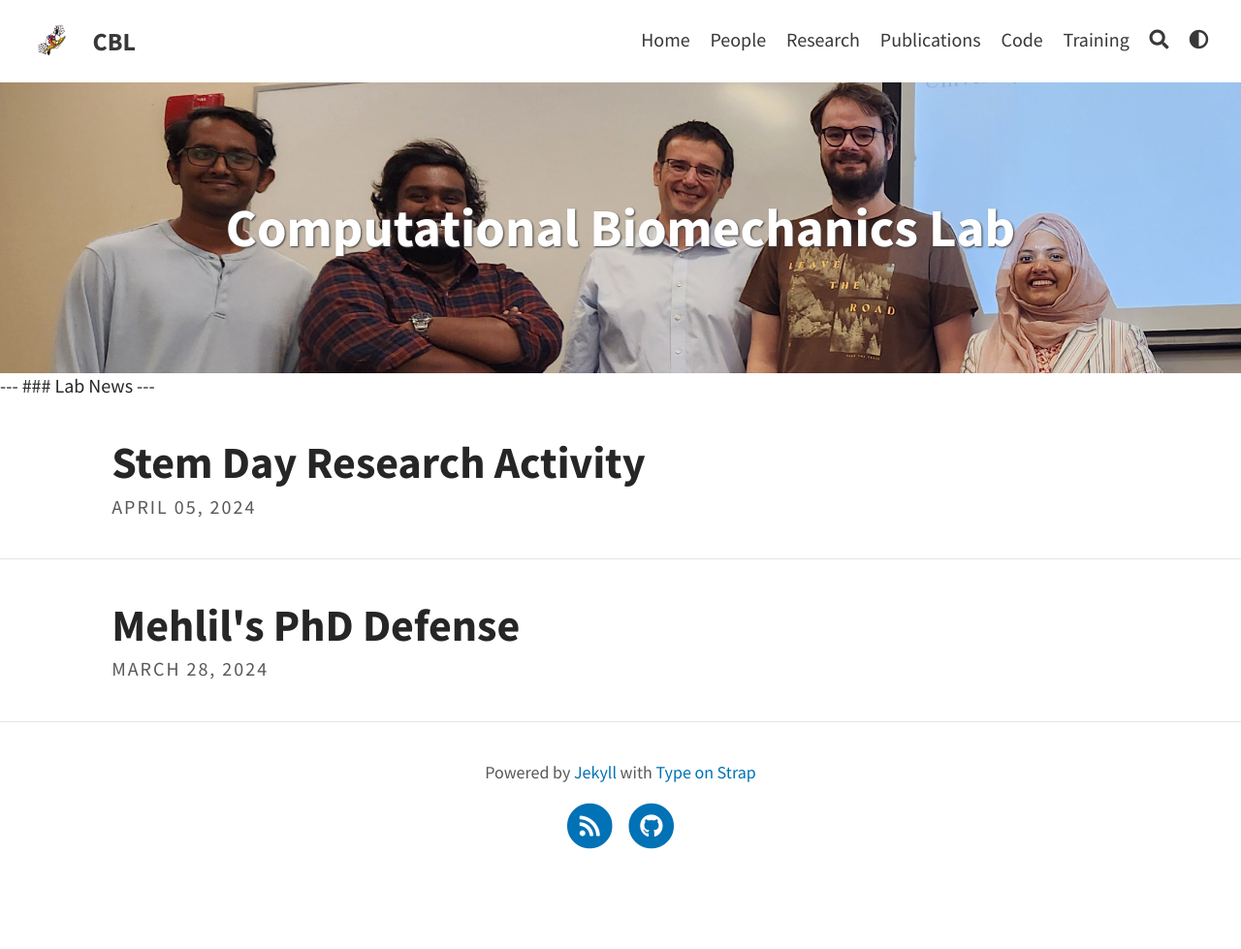
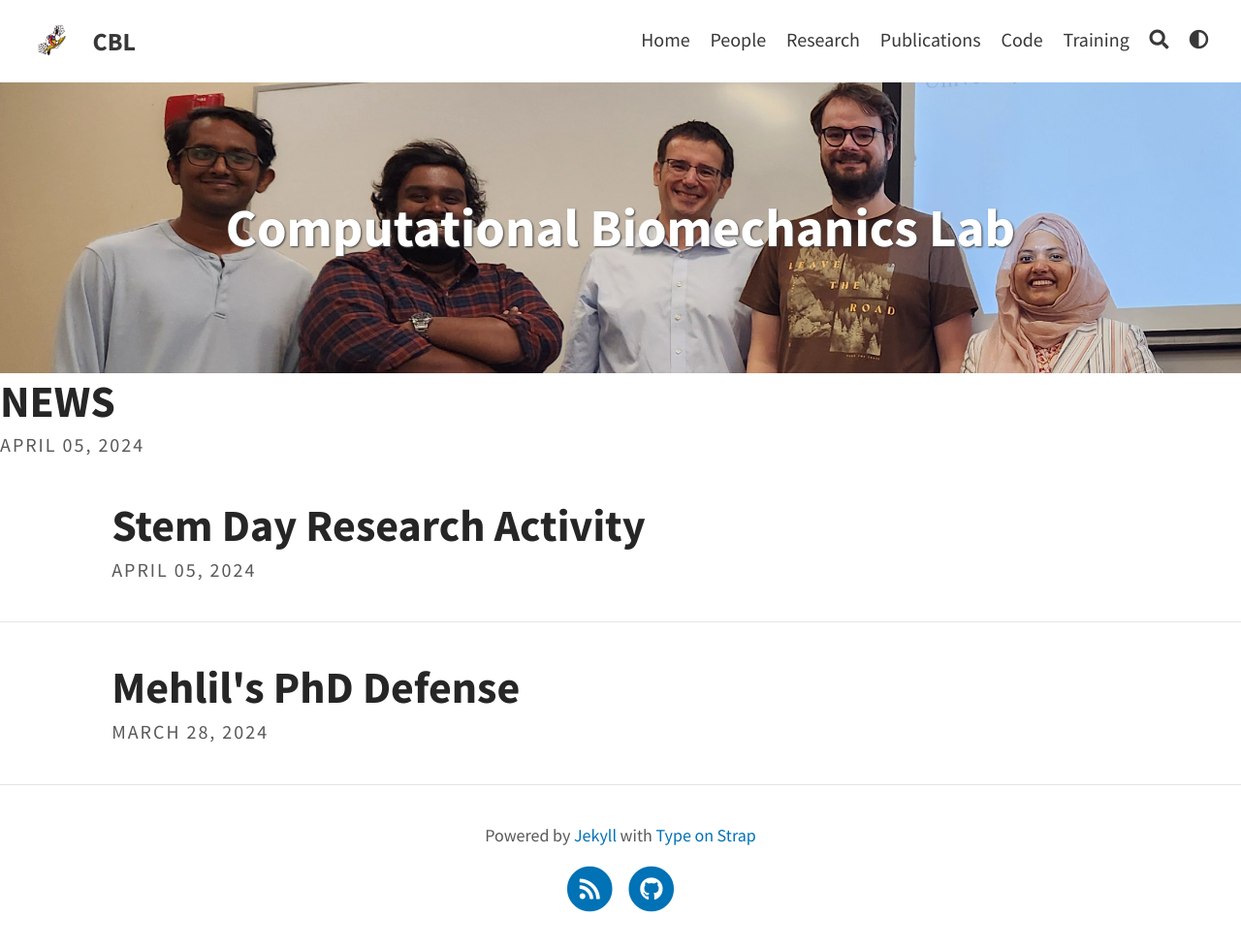
Before and after one commit to CBL-UCF/CBL-UCF.github.io, a Jekyll site: the page built from index.html, in a window 1280 px wide. Shown: the whole page at 97% size. Built offline with Jekyll 4.4.1, drawn with Linux system fonts in a browser that asks for light colours; a script that is not in the unit is left out; the list of posts is cut into pages by our own code; before the commit the page ends 915 px from its top, so only the background shows below that.

Commit message:
Update blog.liquid

```diff
--- a/_includes/blog/blog.liquid
+++ b/_includes/blog/blog.liquid
@@ -1,7 +1,12 @@
 <div class="posts">
-    ---
-    ### Lab News
-    ---
+    <header>
+            <h1>
+              <a aria-label="NEWS">
+                NEWS
+              </a>
+            </h1>
+            {% include blog/post_info.liquid author=post.author date=post.date %}
+    </header>
     {% for post in paginator.posts %}
     <div class="post-teaser">
         {% if post.thumbnail %}
```
